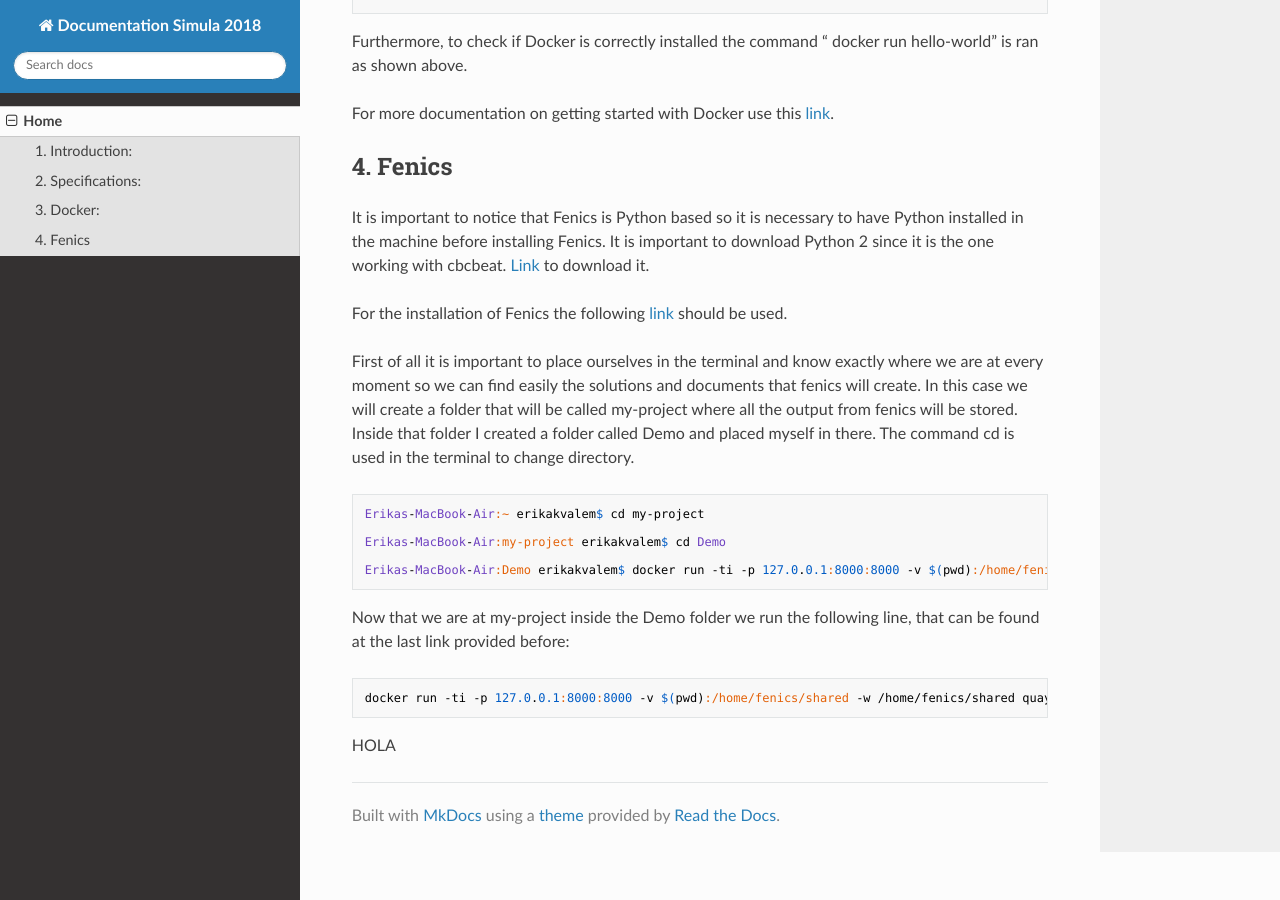
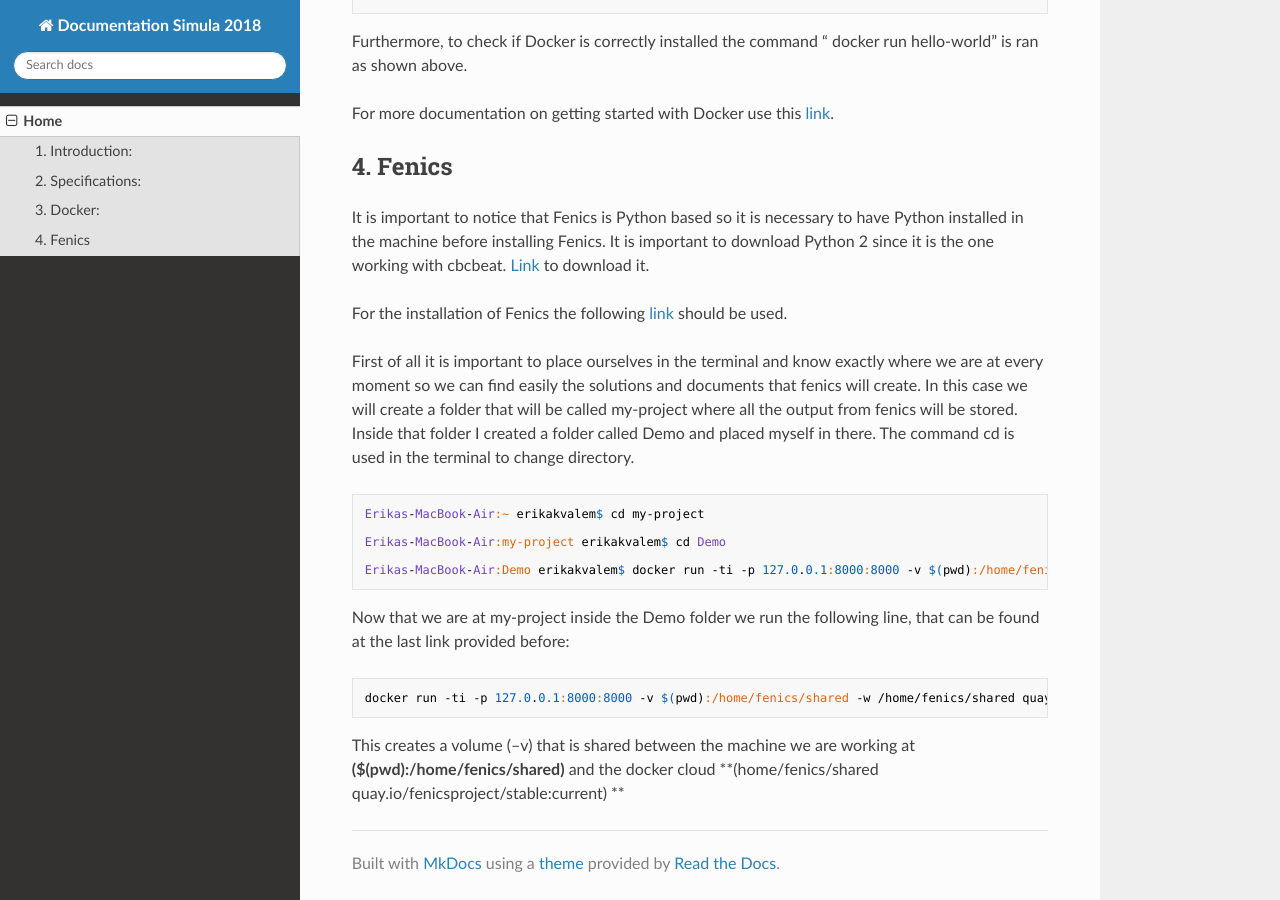
Before and after one commit to ErikaKvalem/Documentation-2018-MkDocs, an MkDocs documentation site: the page built from docs/index.md, in a window 1280 px wide and 900 px high, scrolled down 1265 px. Built offline with MkDocs 1.6.1, drawn with Linux system fonts in a browser that asks for light colours; nearby versions of some CDN libraries; old or Windows-style settings are respelled for this version of MkDocs.

Commit message:
Update index.md

````diff
--- a/docs/index.md
+++ b/docs/index.md
@@ -79,4 +79,4 @@ Now that we are at my-project inside the Demo folder we run the following line,
 docker run -ti -p 127.0.0.1:8000:8000 -v $(pwd):/home/fenics/shared -w /home/fenics/shared quay.io/fenicsproject/stable:current
 ```
 
-HOLA
+This creates a volume (–v) that is shared between the machine we are working at **($(pwd):/home/fenics/shared)** and the docker cloud **(home/fenics/shared quay.io/fenicsproject/stable:current) **
````
